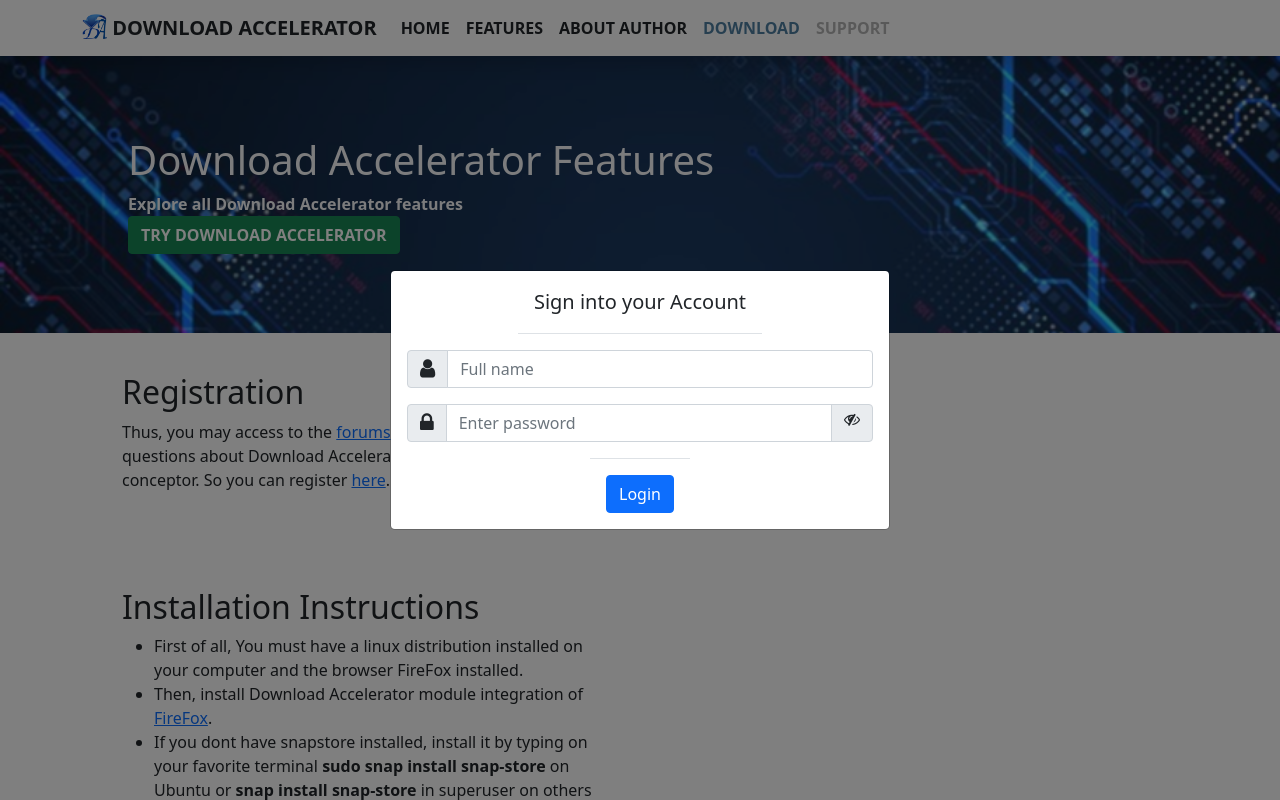
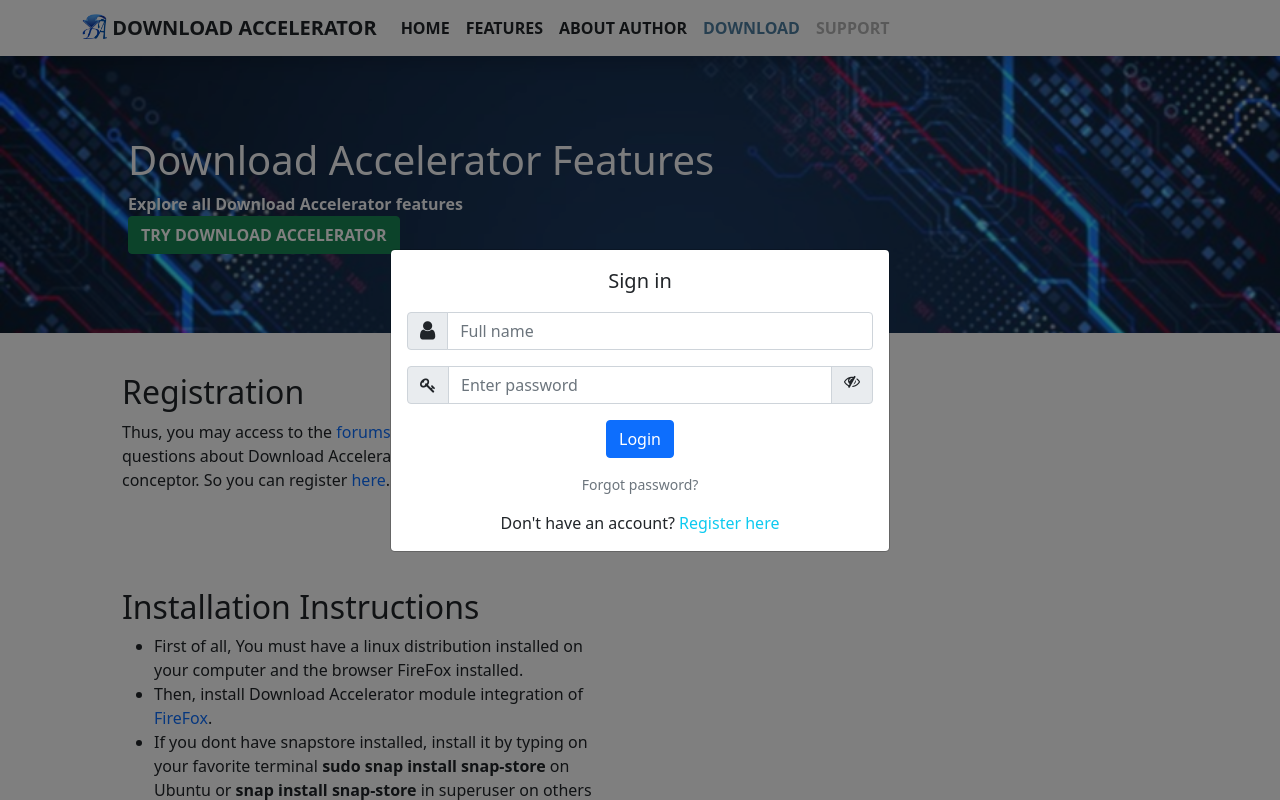
Before and after one commit to messeyandiomo/downloadacceleratorsite, a Django app: page /download.html in a window 1280 px wide, after a click on "forums". Run offline with Django 3.2, Linux system fonts and the light colour scheme.

Commit message:
twenty third update: updating of download.html by updating modal window for connexion

```diff
--- a/downloadacceleratorsite/downloadaccelerator/static/downloadaccelerator/download.css
+++ b/downloadacceleratorsite/downloadaccelerator/static/downloadaccelerator/download.css
@@ -4,6 +4,10 @@
 
 #footer-download{
     background-image: url("images/banner-download.png");
+}
+
+a {
+    text-decoration: none;
 }
 
 
--- a/downloadacceleratorsite/downloadaccelerator/templates/downloadaccelerator/download.html
+++ b/downloadacceleratorsite/downloadaccelerator/templates/downloadaccelerator/download.html
@@ -50,8 +50,8 @@
           <div class="modal fade" id="modal-connexion" data-bs-backdrop="static" data-bs-keyboard="false" tabindex="-1" aria-labelledby="exampleModalLabel" aria-hidden="true">
             <div class="modal-dialog modal-dialog-centered modal-dialog-scrollable">
                 <div class="modal-content">
-                    <div class="modal-header mx-auto">
-                        <h5 class="modal-title" id="">Sign into your Account</h5>
+                    <div class="mx-auto mt-3">
+                      <h5 class="modal-title" id="">Sign in</h5>
                     </div>
                     <div class="modal-body">
                         <form>
@@ -60,15 +60,18 @@
                                 <input name="" class="form-control" data-toggle="tooltip" title="Enter your connexion name" placeholder="Full name" type="text" id="connexionName">
                             </div> <!-- form-group// -->
                             <div class="form-group input-group">
-                                <span class="input-group-text"> <i class="fa fa-lock fa-lg"></i> </span>
-                                <input class="form-control" placeholder="Enter password" type="password">
+                                <span class="input-group-text"> <i class="fa fa-key"></i> </span>
+                                <input class="form-control" placeholder="Enter password" type="password" id="connexionPasswword">
                                 <i class="input-group-text fa fa-eye-slash"></i>
                             </div> <!-- form-group// -->
                         </form>
                     </div>
-                    <div class="modal-footer mx-auto">
-                        <button type="button" class="btn btn-primary" data-bs-dismiss="modal">Login</button>
+                    <div class="mx-auto mb-3">
+                      <button type="button" class="btn btn-primary" data-bs-dismiss="modal">Login</button>
                     </div>
+                    <div class="small mx-auto mb-3"><a class="text-muted" href="#!">Forgot password?</a></div>
+                    <div class="mx-auto mb-3">Don't have an account? <a href="#!" class="link-info" data-bs-toggle="modal" data-bs-target="#modal-registration">Register here</a></div>
+
                 </div>
             </div>
           </div>
@@ -104,7 +107,7 @@
                             </div> <!-- form-group// -->
 
                             <!--Progress bar verification for strong passord -->
-                            <div  class="progress mb-3" style="height: 15px;">
+                            <div  class="progress mb-1" style="height: 15px;">
                               <div id="progressbar" class="progress-bar progress-bar-striped progress-bar-animated" role="progressbar" style="width: 10%;" aria-valuenow="50" aria-valuemin="0" aria-valuemax="100"></div>
                             </div>
                             <!--<small id="passwordHelpBlock" class="form-text text-muted">Your password must be 8-20 characters long,  must contain special characters "!@#$%&*_?", numbers, lower and upper letters only.</small>-->
@@ -120,7 +123,7 @@
                             <div class="form-group d-grid gap-2 mb-3">
                                 <button type="button" class="btn btn-primary btn-block" id="btn-createAccount"> Create Account  </button>
                             </div> <!-- form-group// -->
-                            <div class="text-center">Have an account? <a href="">Log In</a> </div>
+                            <div class="text-center">Have an account? <a href="" data-bs-toggle="modal" data-bs-target="#modal-connexion">Log In</a> </div>
                         </form>
                     </div>
                     <!--<div class="modal-footer">
```
